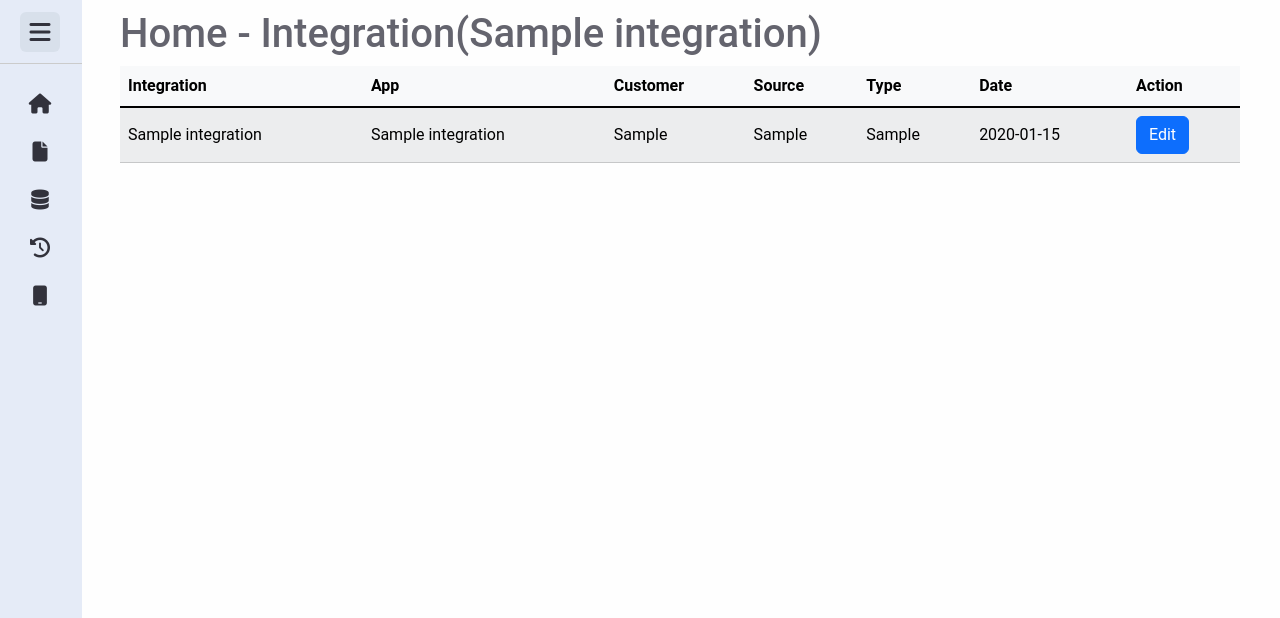
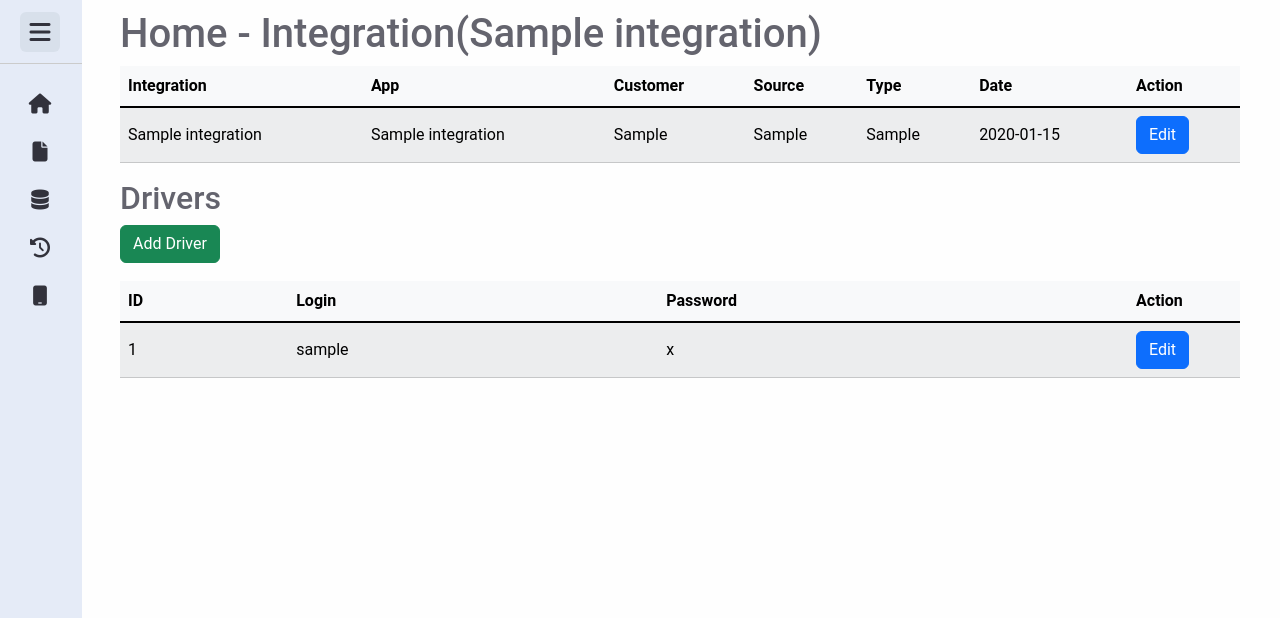
Before and after one commit to micwuj/LogIntProject, a Django app: a page that uses LogIntProject/templates/pages/integration_details.html in a window 1280 px wide. Shown: the top 618 px of the page. Run offline with Django 5.2, Linux system fonts and the light colour scheme; tables that the repository leaves empty hold one stand-in row (values such as "Sample post"); some libraries are stand-ins or nearby versions.

Commit message:
Home - Integration Details - dodanie i obsługa przycisku Add Driver

```diff
--- a/LogIntProject/home/urls.py
+++ b/LogIntProject/home/urls.py
@@ -6,4 +6,5 @@ urlpatterns = [
     path('integration', views.add_integration, name='integration'),
     path('integration<int:integration_id>', views.integration_details, name='integration_details'),
     path('integration<int:integration_id>/integrationedit', views.edit_integration, name='edit_integration'),
+    path('integration<int:integration_id>/add', views.add_driver_account, name='integration_add_driver'),
 ]
--- a/LogIntProject/home/views.py
+++ b/LogIntProject/home/views.py
@@ -94,3 +94,18 @@ def edit_integration(request, integration_id):
         integration.save()
 
     return redirect(f'/home/integration{integration_id}')
+
+def add_driver_account(request, integration_id):
+    integration = get_object_or_404(Integration, pk=integration_id)
+
+    if request.method == 'POST':
+        driver_id = request.POST['driver_id']
+        login = request.POST['driver_login']
+        password = encrypt_password(request.POST['driver_password'])
+
+    driver_already_exist = Integration_Account.objects.all().filter(driver_id=driver_id)
+    if not driver_already_exist:
+        driver = Integration_Account(driver_id=driver_id, login=login, password=password, integration=integration)
+        driver.save()
+
+    return redirect(f'/home/integration{integration_id}')
--- /dev/null
+++ b/LogIntProject/templates/forms/add_driver.html
@@ -0,0 +1,28 @@
+<div class="modal fade" id="addDriver" tabindex="-1" aria-labelledby="infoModalLabel" aria-hidden="true">
+    <div class="modal-dialog">
+        <div class="modal-content">
+            <div class="modal-header">
+                <h5 class="modal-title" id="infoModalLabel">New Driver</h5>
+                <button type="button" class="btn-close" data-bs-dismiss="modal" aria-label="Close"></button>
+            </div>
+            <div class="modal-body">
+                <form action="{% url 'integration_add_driver' integration.id %}" id="newEntryForm" method="POST">
+                    {% csrf_token %}
+                    <div class="mb-3">
+                        <label for="driver_id" class="form-label">Driver ID</label>
+                        <input type="text" class="form-control" name="driver_id" required>
+                    </div>
+                    <div class="mb-3">
+                        <label for="driver_login" class="form-label">Login</label>
+                        <input type="text" class="form-control" name="driver_login" required>
+                    </div>
+                    <div class="mb-3">
+                        <label for="driver_password" class="form-label">Password</label>
+                        <input type="text" class="form-control" name="driver_password" required>
+                    </div>
+                    <button type="submit" value="Send" class="btn btn-primary">Save</button>
+                </form>
+            </div>
+        </div>
+    </div>
+</div>
--- a/LogIntProject/templates/pages/integration_details.html
+++ b/LogIntProject/templates/pages/integration_details.html
@@ -34,10 +34,53 @@
             </tr>
         </tbody>
     </table>
+    {% include 'forms/edit_integration.html' %}
+    {% include 'forms/add_driver.html' %}
 
-    {% include 'forms/edit_integration.html' %}
 
+    <h2> Drivers </h2>
+    <div class="mt-5 mb-3 w-25 d-inline">
+        <button class="btn btn-success" type="button" data-bs-toggle="modal" data-bs-target="#addDriver" style='margin-bottom: 18px'>
+            Add Driver
+        </button>
+    </div>
+    {% if drivers %}
+        <table class="table table-striped table-light table-hover">
+            <thead>
+                <tr>
+                    <th class="align-middle">ID</th>
+                    <th class="align-middle">Login</th>
+                    <th class="align-middle">Password</th>
+                    <th class="align-middle">Action</th>
+                </tr>
+            </thead>
+            <tbody>
+                {% for driver in drivers %}
+                    {% if driver.integration.pk == integration.pk %}
+                        <tr>
+                            <td class="align-middle">{{ driver.driver_id }}</td>
+                            <td class="align-middle">{{ driver.login }}</td>
+                            <td class="align-middle">{{ driver.password }}</td>
+                            <td class="align-middle" style="width: 10%">
+                                <button class="btn btn-primary edit-driver-btn"
+                                        data-bs-toggle="modal"
+                                        data-bs-target="#editinfoModal"
+                                        data-driver-id="{{ driver.driver_id }}"
+                                        data-login="{{ driver.login }}"
+                                        data-password="{{ driver.password }}">
+                                    Edit
+                                </button>
+                            </td>
+                        </tr>
+                    {% endif %}
+                {% endfor %}
+            </tbody>
+        </table>
+    {% endif %}
 </div>
+
+<script src="https://cdnjs.cloudflare.com/ajax/libs/popper.js/2.11.6/umd/popper.min.js"></script>
+<script src="https://cdnjs.cloudflare.com/ajax/libs/bootstrap/5.1.3/js/bootstrap.min.js"></script>
 
 
 {% endblock %}
```
